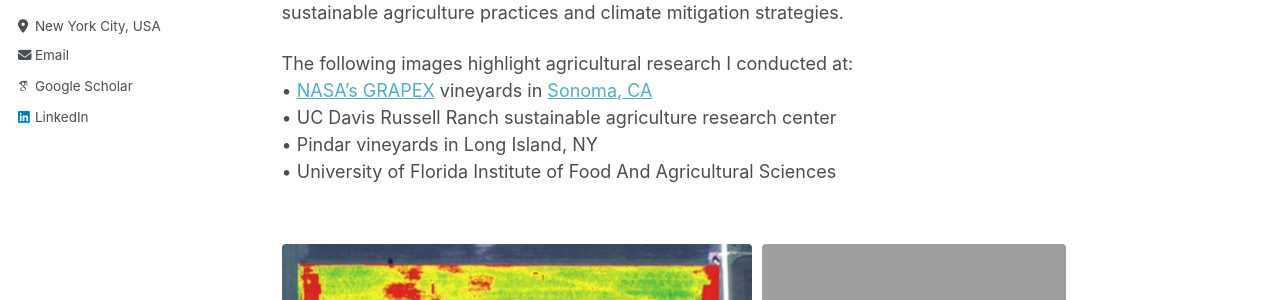
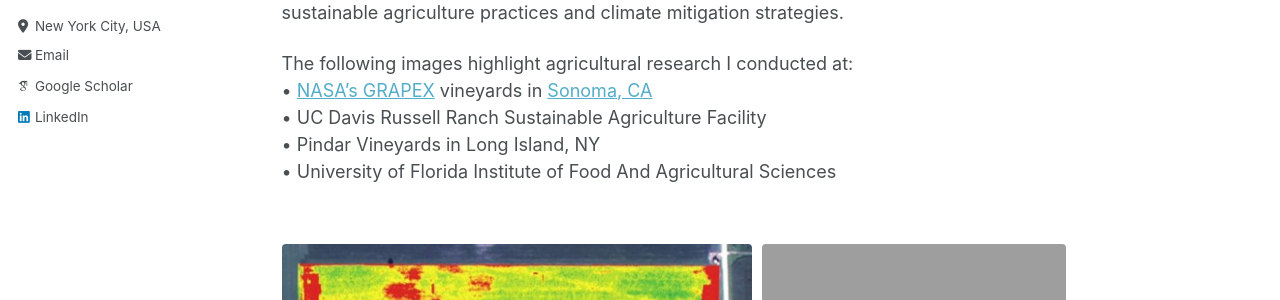
Before and after one commit to dstesser/dstesser.github.io, a Jekyll site: the page built from _pages/agriculture.md, in a window 1280 px wide and 900 px high. Shown: the part 286-586 px from the top of the window. Built offline with Jekyll 4.4.1, drawn with Linux system fonts in a browser that asks for light colours; some web fonts are replaced.

Commit message:
Update agriculture.md

```diff
--- a/_pages/agriculture.md
+++ b/_pages/agriculture.md
@@ -14,8 +14,8 @@ Precision agriculture, utilizing satellites and drones, optimizes farming effici
 
 The following images highlight agricultural research I conducted at:<br>
 • <a href="https://www.nasa.gov/centers-and-facilities/ames/raising-a-glass-in-wine-country-to-better-water-management/" target="_blank">NASA’s GRAPEX</a> vineyards in <a href="https://doi.org/10.1007/s00271-022-00781-3" target="_blank">Sonoma, CA</a><br>
-• UC Davis Russell Ranch sustainable agriculture research center<br>
-• Pindar vineyards in Long Island, NY<br>
+• UC Davis Russell Ranch Sustainable Agriculture Facility<br>
+• Pindar Vineyards in Long Island, NY<br>
 • University of Florida Institute of Food And Agricultural Sciences
 
 <div style="text-align: center;">
```
